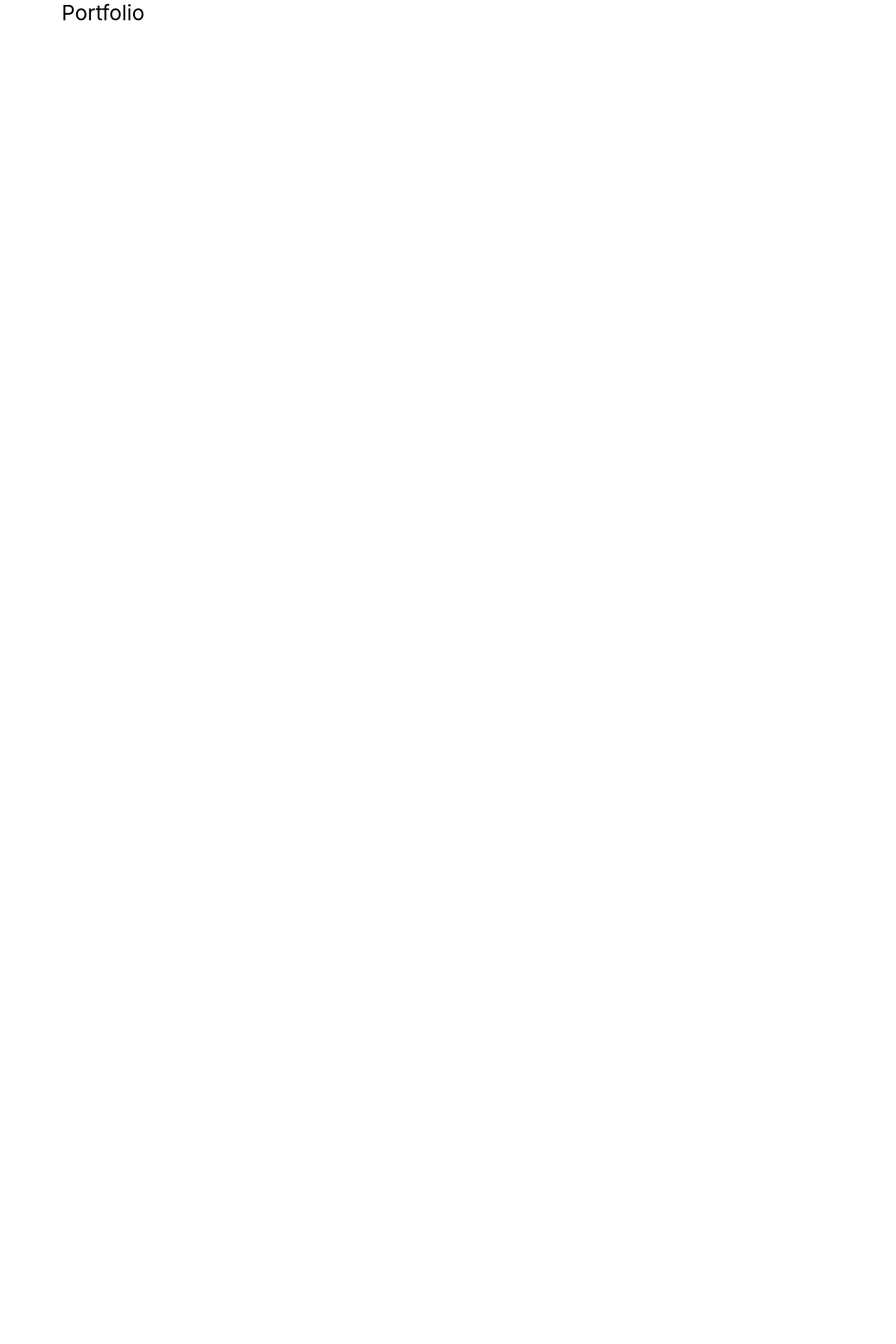
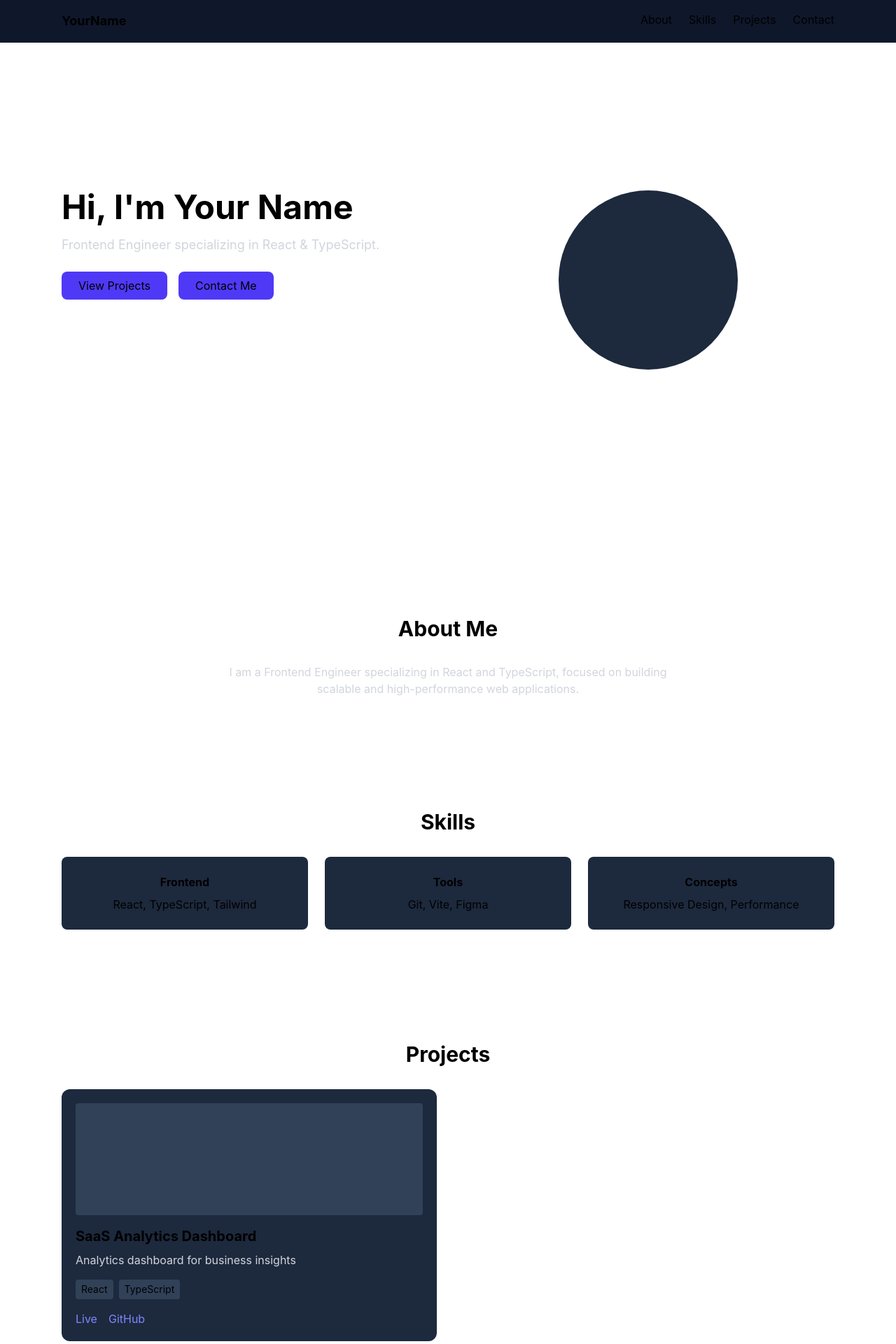
Before and after one commit to md-sazzadul/portfolio, a React (Vite) app: page / in a window 1280 px wide. Shown: the top 1920 px of the page at 70% size. Before the commit the page ends 800 px from the top, so only its background shows below. Built offline with nearby package versions, Linux system fonts and the light colour scheme.

Commit message:
connect everything

```diff
--- a/src/pages/Home.tsx
+++ b/src/pages/Home.tsx
@@ -1,10 +1,22 @@
-import MainLayout from "../layouts/MainLayout";
+import Navbar from '../components/Navbar';
+import MainLayout from '../layouts/MainLayout';
+import About from '../sections/About';
+import Hero from '../sections/Hero';
+import Projects from '../sections/Projects';
+import Skills from '../sections/Skills';
 
 const Home = () => {
   return (
-    <MainLayout>
-      <h1 className="text-3xl">Portfolio</h1>
-    </MainLayout>
+    <>
+      <Navbar />
+
+      <MainLayout>
+        <Hero />
+        <About />
+        <Skills />
+        <Projects />
+      </MainLayout>
+    </>
   );
 };
 
```
